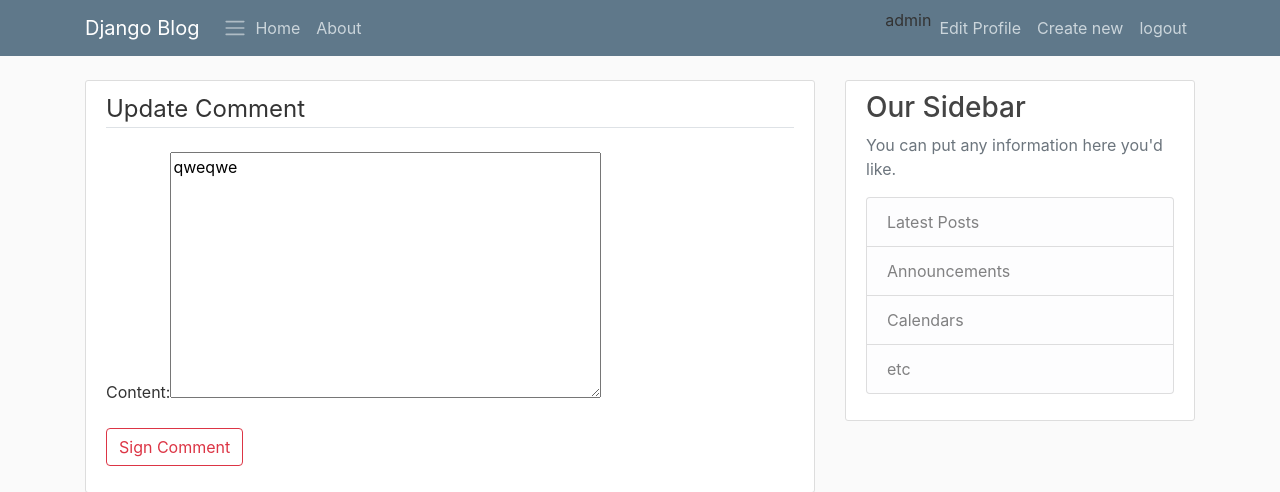
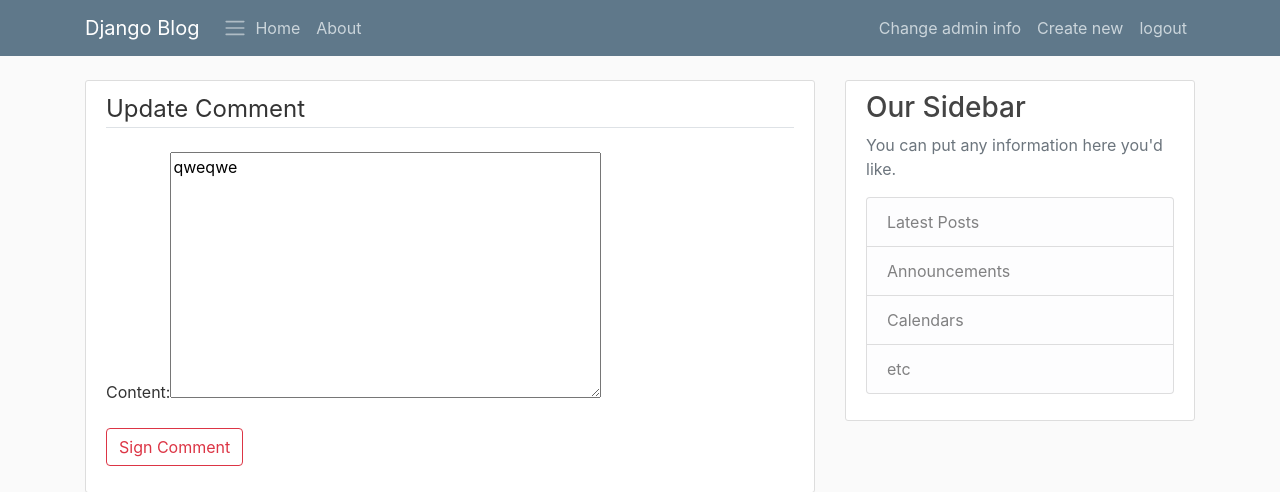
Before and after one commit to g0k4/WebSite, a Django app: page /comment/update/3 in a window 1280 px wide. Shown: the top 492 px of the page. Run offline with Django 3.2, Linux system fonts and the light colour scheme; a user stored in the database is signed in; data comes from the database, SQL or seed files in the repository; both versions use the stored data as it was after the commit; some libraries are stand-ins or nearby versions.

Commit message:
News and Comments

```diff
--- a/mysite/news/urls.py
+++ b/mysite/news/urls.py
@@ -7,8 +7,8 @@ app_name = 'news'
 urlpatterns = [
     path('', views.NewsListView.as_view(), name='home'),
     # path('<int:pk>', views.NewDetailView.as_view(), name='detail'),
+    path('<int:pk>', views.detail_view, name='detail'),
 
-    path('<int:pk>', views.detail_view, name='detail'),
     path('about', views.about_view, name='about'),
     path('create', views.NewCreateView.as_view(), name='create'),
     path('<int:pk>/update/', views.NewUpdateView.as_view(), name='update'),
--- a/mysite/news/views.py
+++ b/mysite/news/views.py
@@ -16,7 +16,7 @@ from django.views.generic import (
 def about_view(request):
     return render(request,'news/about.html', {'title':'About'})
 
-
+#detail new view
 def detail_view(request, pk):
     new = News.objects.get(id=pk)
     comments = Comment.objects.filter(new=new)[::-1]
@@ -40,6 +40,7 @@ def detail_view(request, pk):
 
 
 # News's class based views
+# home page
 class NewsListView(ListView):
     model = News
     template_name = 'news/home.html'
--- a/mysite/templates/base.html
+++ b/mysite/templates/base.html
@@ -34,15 +34,14 @@
             <!-- Navbar Right Side -->
             <div class="navbar-nav">
               {% if user.is_authenticated %}
-              {{user}}
-              <a class="nav-item nav-link" href="#">Edit Profile</a>
+              <a class="nav-item nav-link" href="{% url 'profiles:update' %}">Change {{user}} info</a>
               <a class="nav-item nav-link" href="{% url 'news:create' %}">Create new</a>
               <form action="">
               <a class="nav-item nav-link" href="{% url 'profiles:logout' %}">logout</a>
               </form>
               {% else %}
-                <a class="nav-item nav-link" href="#">Login</a>
-                <a class="nav-item nav-link" href="#">Register</a>
+                <a class="nav-item nav-link" href="{% url 'profiles:login' %}">Login</a>
+                <a class="nav-item nav-link" href="{% url 'profiles:register' %}">Register</a>
               {% endif %}
             </div>
           </div>
```
Also changed, not shown: mysite/profiles/views.py (+3 -4 lines), mysite/db.sqlite3, mysite/media/news_thumb/default1_2xiIE5V.png (added), mysite/media/profile_pics/2_RoCmVnO.png (added).
